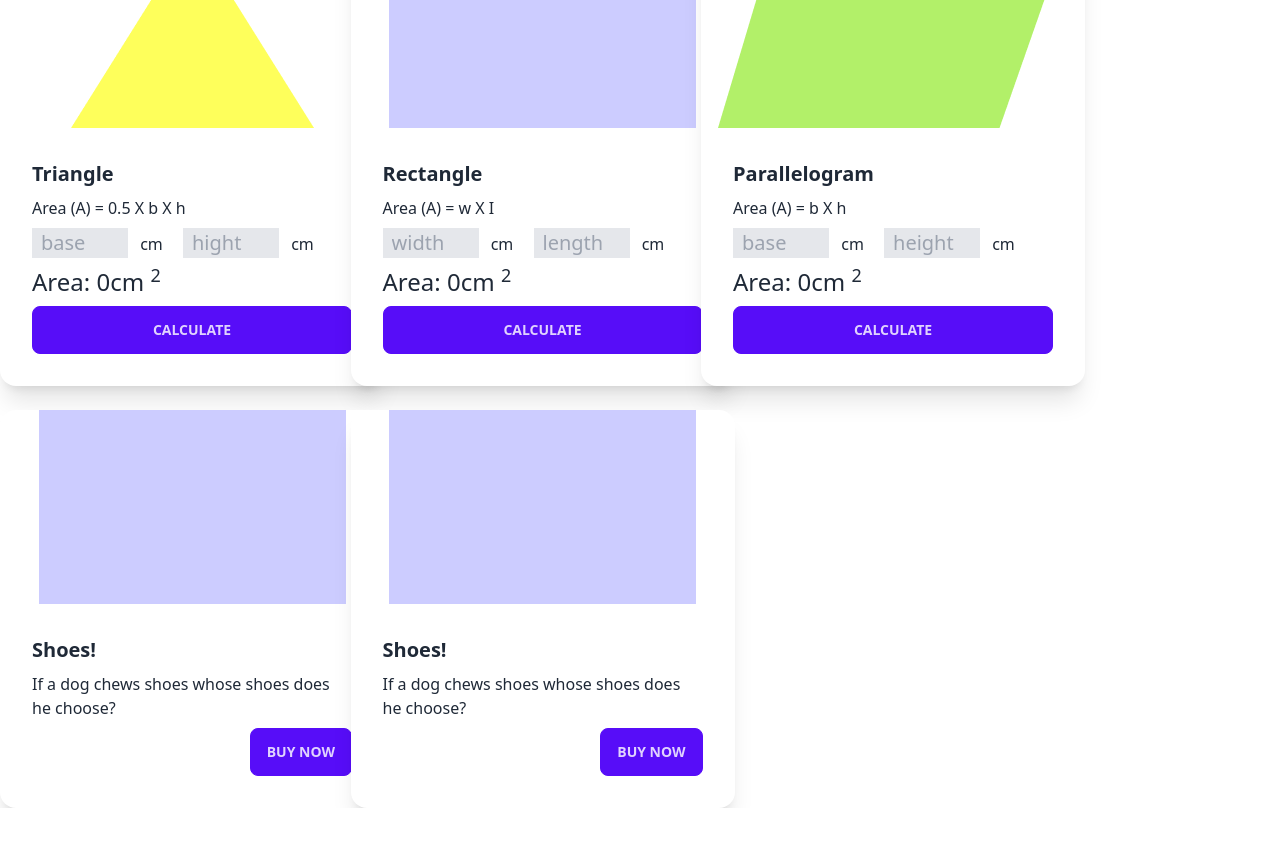
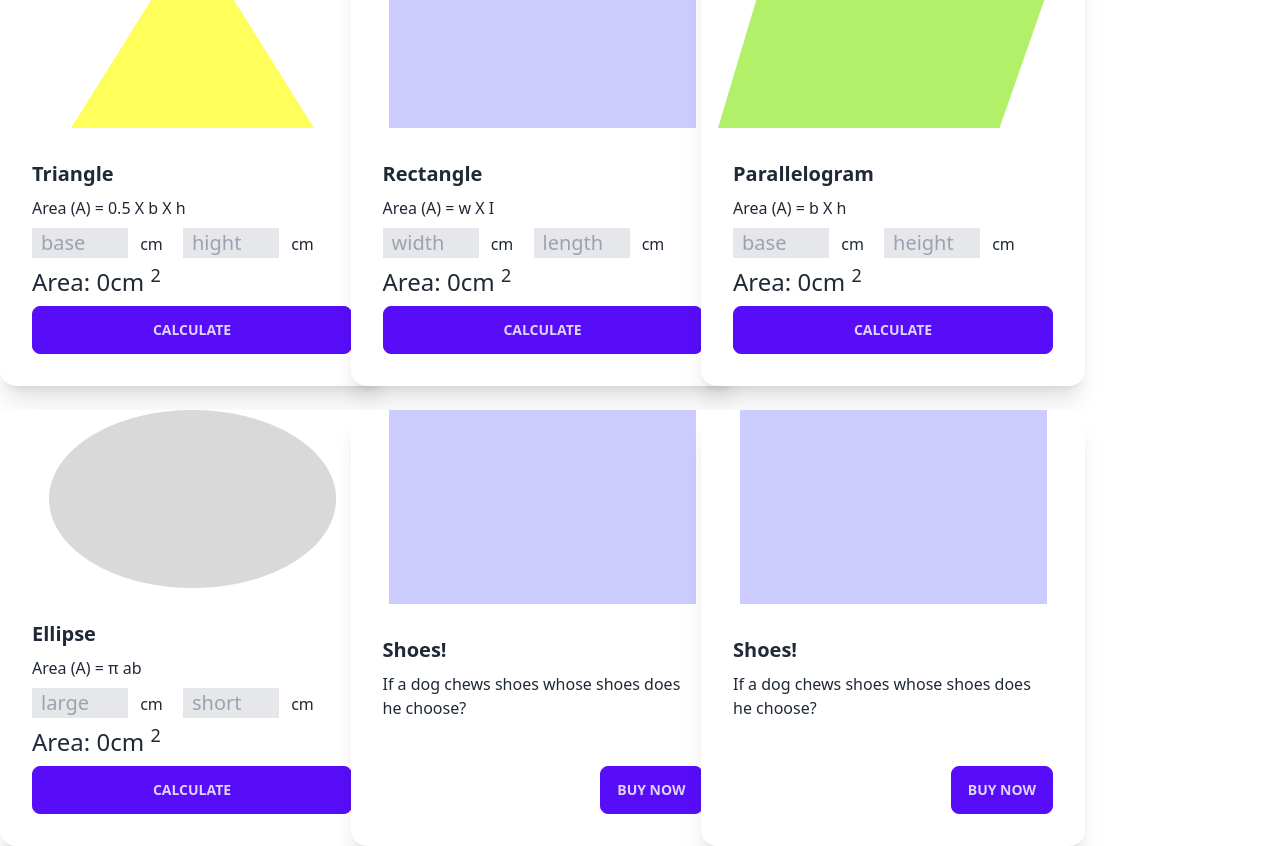
Before and after one commit to UmmeyHabibaShanjida/geometry-genius, a plain HTML site: page index.html in a window 1280 px wide. Shown: the part 66-912 px from the top of the page. Before the commit the page ends 874 px from the top, so only its background shows below. Drawn offline with nearby package versions, Linux system fonts and the light colour scheme.

Commit message:
added ellipse card

```diff
--- a/index.html
+++ b/index.html
@@ -75,6 +75,25 @@
                       </div>
                     </div>
                   </div>
+                    <!-- ellipse card -->
+                <div class="card w-96 bg-base-100 shadow-xl">
+                    <figure><img src="/images/ellipse.png" alt="Shoes" /></figure>
+                    <div class="card-body">
+                      <h2 class="card-title">Ellipse</h2>
+                      <p>Area (A) = π ab</p>
+                      <p>
+                        <input type="text" class="border text-xl bg-gray-200 w-24 px-2" placeholder="large" name="" id="ellipse-major-radius">
+                        <span class="ml-2">cm</span>
+                        <!-- ellipse height -->
+                        <input type="text" class="border ml-4 text-xl bg-gray-200 w-24 px-2" placeholder="short" name="" id="ellipse-minor-radius">
+                        <span class="ml-2">cm</span>
+                      </p>
+                      <p class="text-2xl">Area: <span id="ellipse-area">0</span>cm <sup>2</sup></p>
+                      <div class="card-actions">
+                        <button onclick="calculateEllipseArea()" class="btn btn-primary w-full">Calculate</button>
+                      </div>
+                    </div>
+                  </div>
                 <!-- second card -->
                 <div class="card w-96 bg-base-100 shadow-xl">
                     <figure><img src="/images/rectangle.png" alt="Shoes" /></figure>
--- a/scripts/area-calculate.js
+++ b/scripts/area-calculate.js
@@ -56,6 +56,14 @@ function calculateParallelogramArea(){
     setElementInnerText('parallelogram-area', area)
 }
 
+function calculateEllipseArea(){
+    const majorRadius = getInputValue('ellipse-major-radius');
+    const minorRadius = getInputValue('ellipse-minor-radius');
+    const area = 3.14 * majorRadius * minorRadius;
+    const areaTwoDecimal = area.toFixed(2);
+    setElementInnerText('ellipse-area', areaTwoDecimal);
+}
+
 // reuseable get input value field in number
 function getInputValue(fieldId){
     const inputField = document.getElementById(fieldId);
```
